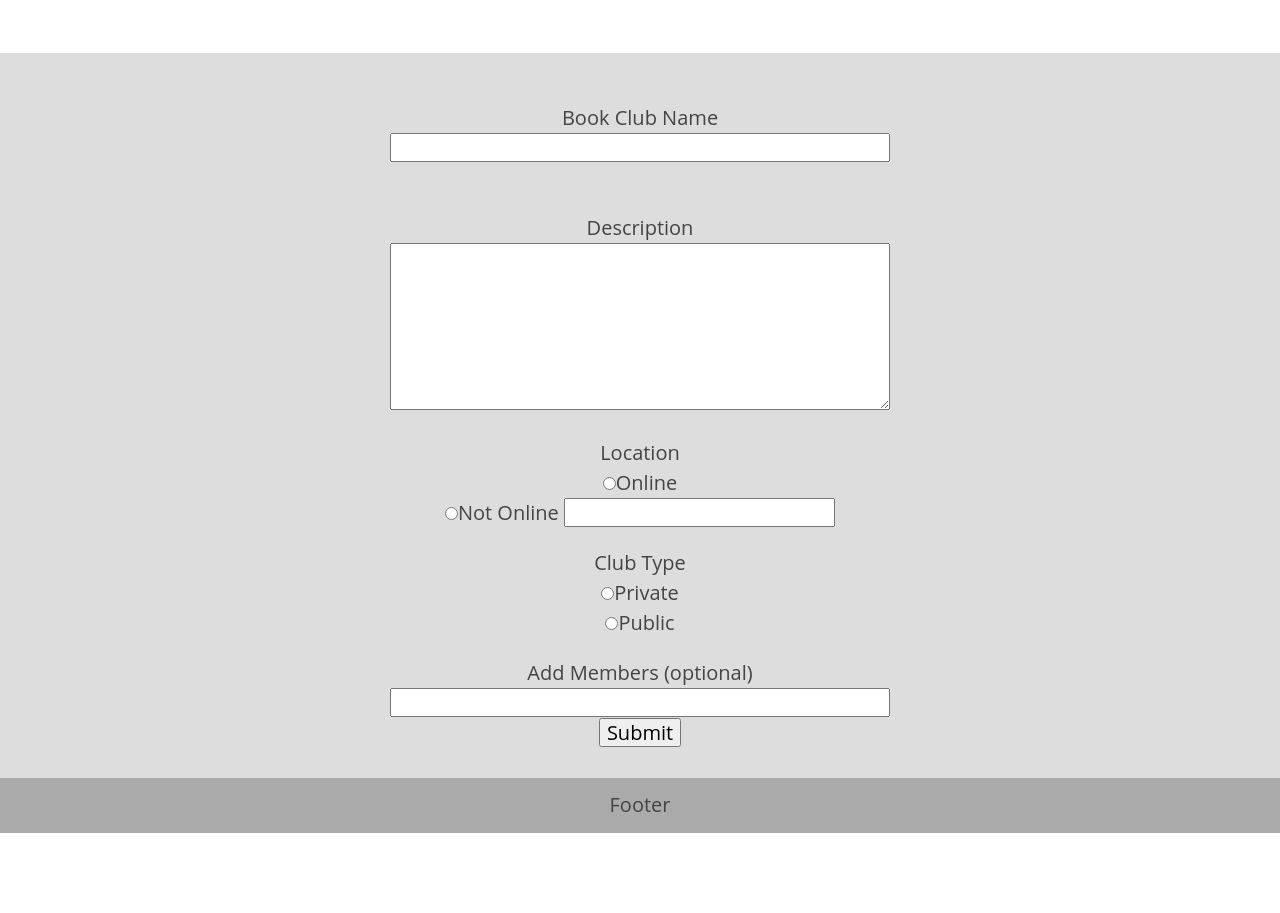
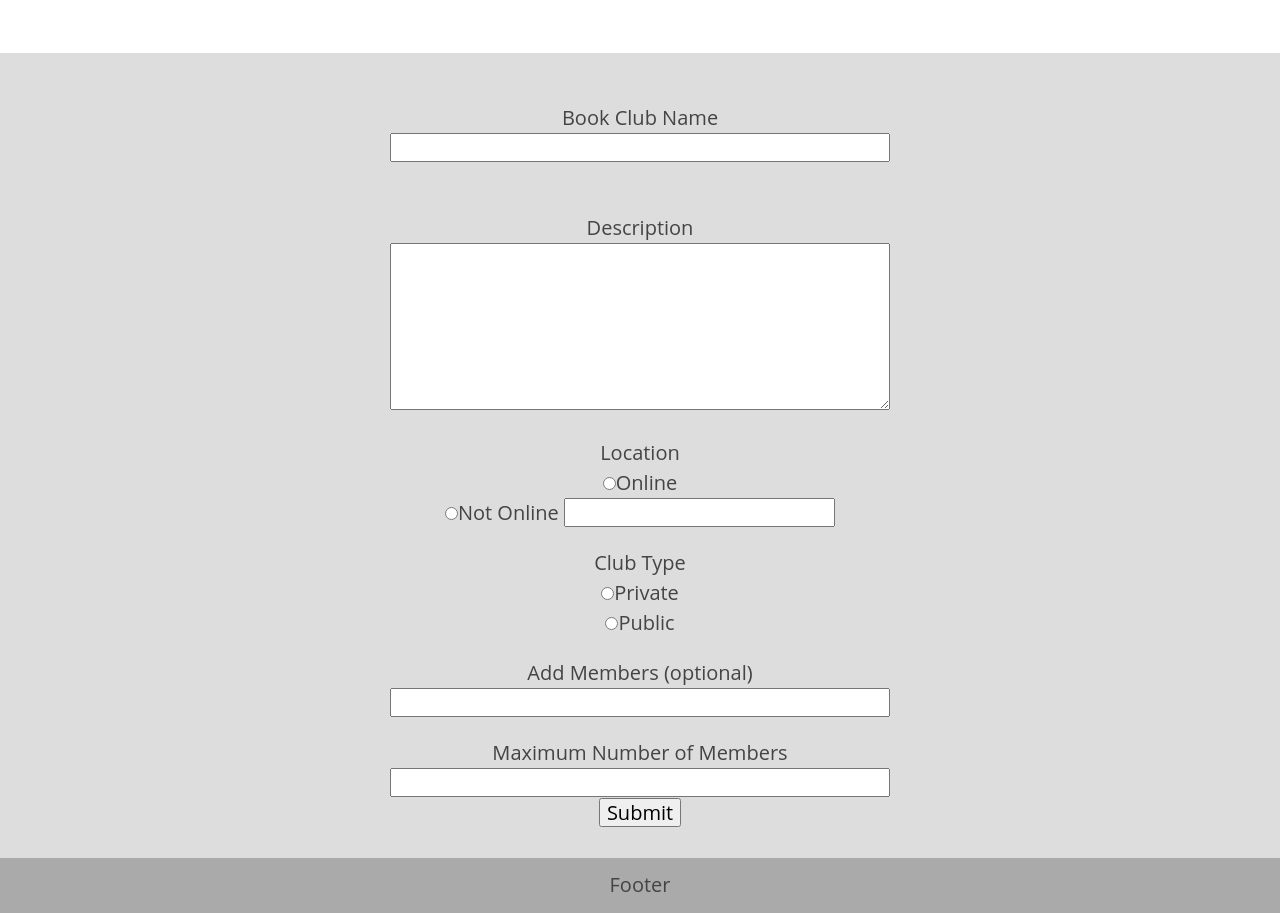
Before and after one commit to legsateri/cover-to-cover-wires, a plain HTML site: page start-book-club-page/index.html in a window 1280 px wide. Shown: the part 151-1064 px from the top of the page. Before the commit the page ends 984 px from the top, so only its background shows below. Drawn offline with nearby package versions, Linux system fonts and the light colour scheme.

Commit message:
tweaked wires

```diff
--- a/start-book-club-page/index.html
+++ b/start-book-club-page/index.html
@@ -48,6 +48,10 @@
                     <label for="club-members">Add Members (optional)</label>
                     <input type="text" name="club-members" class="name"></input>
                 </div>
+                <div>
+                    <label for="club-max-members">Maximum Number of Members</label>
+                    <input type="text" name="club-max-members" class="name"></input>
+                </div>
                 <button type="submit">Submit</button>
             </form>
         </section>
```
Also changed, not shown: assigned-book-page/index.html (+1 -0 lines).
